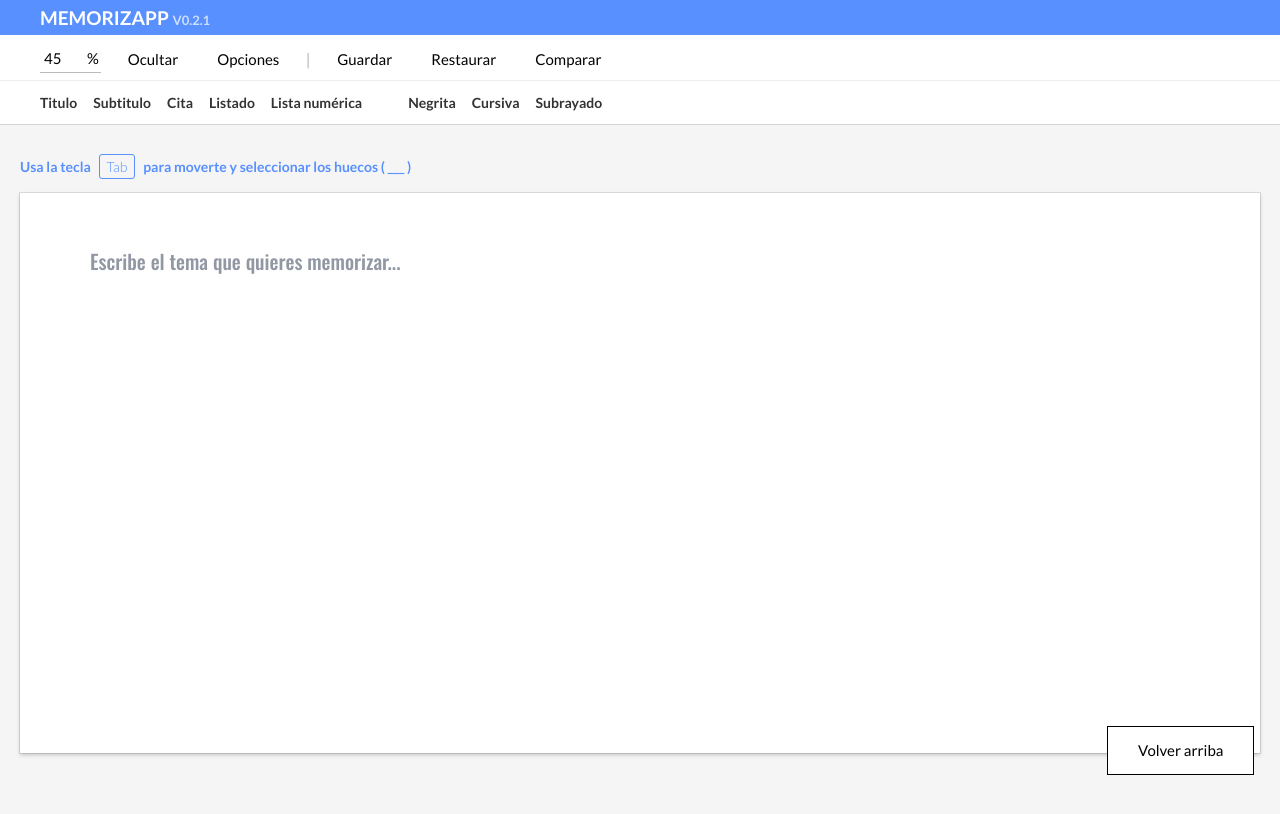
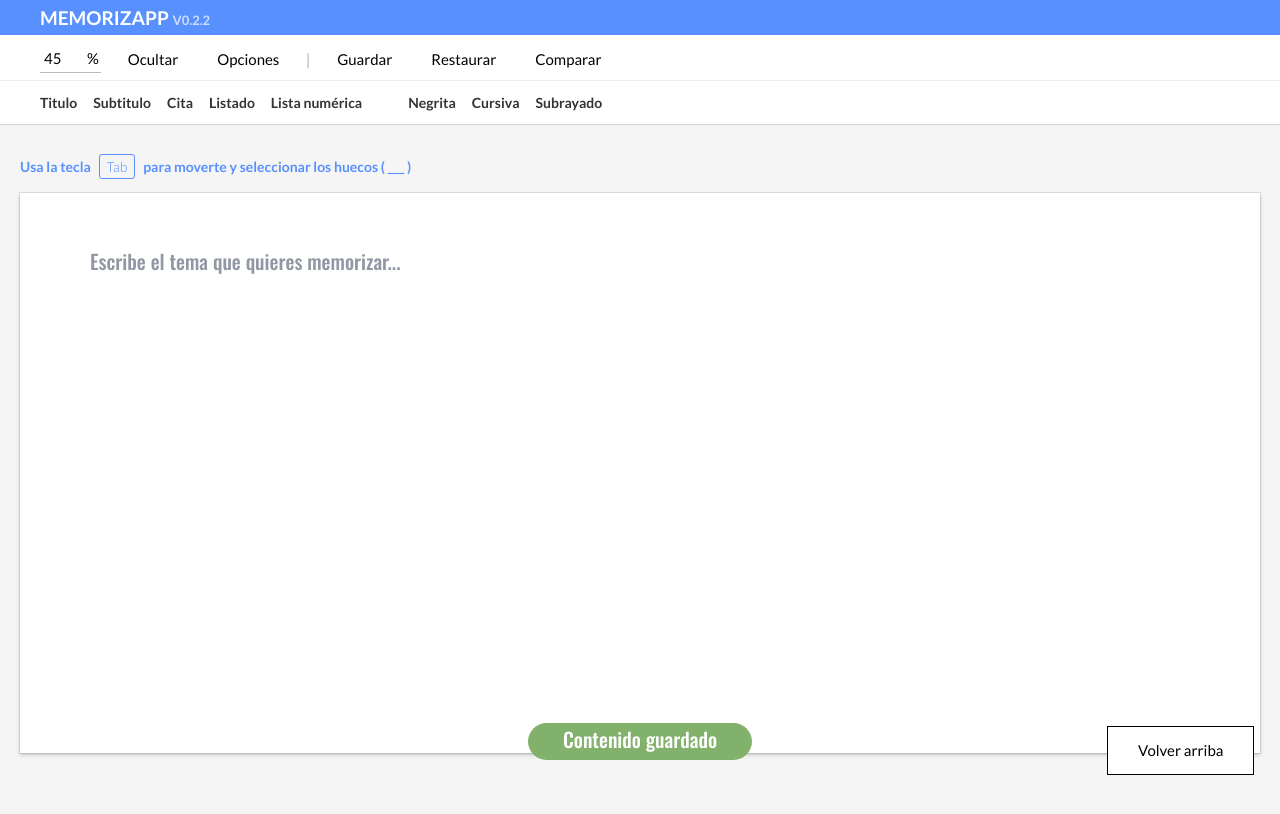
Before and after one commit to Giantswing/Memorizapp, a Next.js app: page / in a window 1280 px wide. Both pictures are taken after a click on the button "Guardar". Shown: the top 814 px of the page. Built offline with nearby package versions, Linux system fonts and the light colour scheme.

Commit message:
pop up messages working

```diff
--- /dev/null
+++ b/components/PopUpMessage.jsx
@@ -0,0 +1,27 @@
+import { useState, useEffect } from "react";
+
+function PopUpMessage(props) {
+  const [showPopUp, setShowPopUp] = useState(false);
+
+  useEffect(() => {
+    if (props.popUpMessageContent.text !== "") setShowPopUp(true);
+
+    setTimeout(() => {
+      setShowPopUp(false);
+    }, 3500);
+  }, [props.popUpMessageContent.forceUpdate]);
+
+  return (
+    <div
+      className={`c-popup-message c-popup-message--${
+        showPopUp ? "visible" : "hidden"
+      } c-popup-message--${props.popUpMessageContent.type}`}
+    >
+      <div className="c-popup-message__text">
+        {props.popUpMessageContent.text}
+      </div>
+    </div>
+  );
+}
+
+export default PopUpMessage;
--- a/package.json
+++ b/package.json
@@ -1,6 +1,6 @@
 {
   "name": "memorizapp",
-  "version": "0.2.1",
+  "version": "0.2.2",
   "private": true,
   "scripts": {
     "dev": "next dev",
--- a/pages/index.js
+++ b/pages/index.js
@@ -13,6 +13,8 @@ import SaveContentButton from "/components/SaveContentButton";
 import RestoreContentButton from "/components/RestoreContentButton";
 import CompareButton from "/components/CompareButton";
 import DropdownMenu from "/components/DropdownMenu";
+
+import PopUpMessage from "/components/PopUpMessage";
 
 import dynamic from "next/dynamic";
 
@@ -53,7 +55,11 @@ function Home() {
 
   const [deletePercent, setDeletePercent] = useState(45);
   const [updateText, setUpdateText] = useState(false);
-
+  const [popUpMessageContent, setPopUpMessageContent] = useState({
+    text: "",
+    type: "positive",
+    forceUpdate: 0,
+  });
   const [showHiddenContent, setShowHiddenContent] = useState(false);
 
   const [hideOptions, setHideOptions] = useState([
@@ -74,8 +80,23 @@ function Home() {
   }
 
   function UpdateSavedContent() {
+    if (content !== savedContent) {
+      setPopUpMessageContent({
+        text: "Contenido guardado",
+        type: "positive",
+        forceUpdate: popUpMessageContent.forceUpdate + 1,
+      });
+    } else {
+      setPopUpMessageContent({
+        text: "El contenido es el mismo que el guardado",
+        type: "warning",
+        forceUpdate: popUpMessageContent.forceUpdate + 1,
+      });
+    }
+
     setSavedContent(content);
-    console.log("saved content updated");
+
+    console.log(popUpMessageContent);
   }
 
   function RestoreSavedContent() {
@@ -89,6 +110,12 @@ function Home() {
     }
 
     setHiddenContent({ blocks: [], entityMap: {} });
+
+    setPopUpMessageContent({
+      text: "Contenido restaurado",
+      type: "positive",
+      forceUpdate: popUpMessageContent.forceUpdate + 1,
+    });
   }
 
   function ClearContent() {
@@ -190,6 +217,8 @@ function Home() {
       </main>
 
       <ScrollToTopButton />
+
+      <PopUpMessage {...{ popUpMessageContent }} />
     </div>
   );
 }
--- /dev/null
+++ b/styles/components/c-popup-message.scss
@@ -0,0 +1,48 @@
+.c-popup-message {
+  position: fixed;
+  bottom: 5%;
+  left: 50%;
+  transform: translateX(-50%);
+  text-align: center;
+  padding: 3px 35px;
+  border-radius: 25px;
+  pointer-events: none;
+  background-color: lightgray;
+  color: black;
+  display: flex;
+  align-items: center;
+  z-index: 50;
+  @include popup-message;
+  transition: all 0.2s ease-in-out;
+
+  &__text {
+    padding-bottom: 5px;
+  }
+
+  &--visible {
+    transform: translate(-50%, 0);
+    opacity: 1;
+    visibility: visible;
+  }
+
+  &--hidden {
+    transform: translate(-50%, 20px);
+    opacity: 0;
+    visibility: hidden;
+  }
+
+  &--positive {
+    background-color: $positive-color;
+    color: white;
+  }
+
+  &--negative {
+    background-color: $negative-color;
+    color: white;
+  }
+
+  &--warning {
+    background-color: $warning-color;
+    color: white;
+  }
+}
--- a/styles/globals.scss
+++ b/styles/globals.scss
@@ -20,6 +20,7 @@ $input-radius: 0;
 @import "/styles/components/c-key-display.scss";
 @import "/styles/components/c-form-check.scss";
 @import "/styles/components/c-dropdown-menu.scss";
+@import "/styles/components/c-popup-message.scss";
 
 a {
   text-decoration: none;
--- a/styles/theme/colors.scss
+++ b/styles/theme/colors.scss
@@ -12,3 +12,4 @@ $stronger-pastel-green: #a3c9e8;
 $menu-background: white;
 $background-color: #f5f5f5;
 $selection-color: #b4d4f3;
+$warning-color: #e0a331;
--- a/styles/theme/typography.scss
+++ b/styles/theme/typography.scss
@@ -68,3 +68,10 @@ $font--secondary: var(--font-secondary);
   line-height: 130%;
   font-size: 20px;
 }
+
+@mixin popup-message() {
+  font-family: $font--primary;
+  font-weight: 500;
+  line-height: 130%;
+  font-size: 20px;
+}
```
